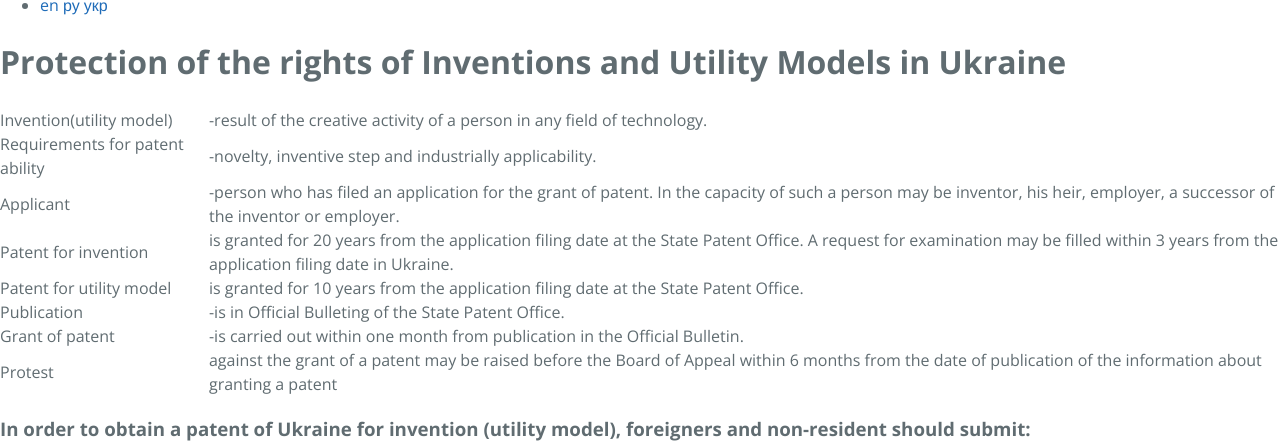
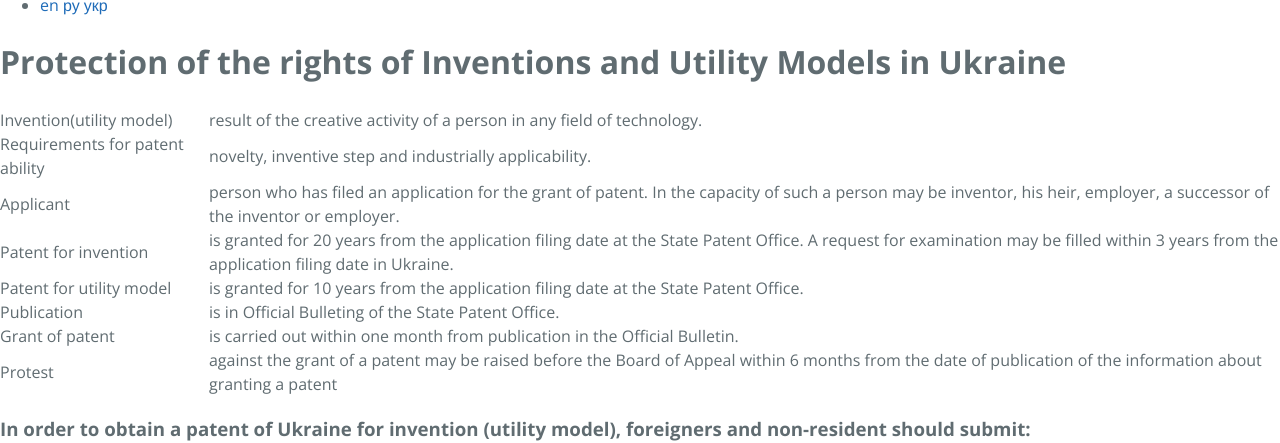
Before and after one commit to Mindshine/patent, a Jekyll site: the page built from _posts/en/pages/2000-01-01-inventions.html, in a window 1280 px wide. Shown: the part 167-610 px from the top of the page. Built offline with Jekyll 4.4.1, drawn with Linux system fonts in a browser that asks for light colours; Markdown is read by kramdown in place of the engine named in the settings.

```diff
--- a/_posts/en/pages/2000-01-01-inventions.html
+++ b/_posts/en/pages/2000-01-01-inventions.html
@@ -8,13 +8,13 @@ categories:
 <h1>Protection of the rights of Inventions and Utility Models in Ukraine</h1>
 <table>
   <tr>
-    <td>Invention(utility model)</td><td>-result of the creative activity of a person in any field of technology.</td>
+    <td>Invention(utility model)</td><td>result of the creative activity of a person in any field of technology.</td>
   </tr>
   <tr>
-    <td>Requirements for patent ability</td><td>-novelty, inventive step and industrially applicability.</td>
+    <td>Requirements for patent ability</td><td>novelty, inventive step and industrially applicability.</td>
   </tr>
   <tr>
-    <td>Applicant</td><td>-person who has filed an application for the grant of patent. In the capacity of such a person may be inventor, his heir, employer, a successor of the inventor or employer.</td>
+    <td>Applicant</td><td>person who has filed an application for the grant of patent. In the capacity of such a person may be inventor, his heir, employer, a successor of the inventor or employer.</td>
   </tr>
   <tr>
     <td>Patent for invention</td><td>is granted for 20 years from the application filing date at the State Patent Office. A request for examination may be filled within 3 years from the application filing date in Ukraine.</td>
@@ -23,10 +23,10 @@ categories:
     <td>Patent for utility model</td><td>is granted for 10 years from the application filing date at the State Patent Office.</td>
   </tr>
   <tr>
-    <td>Publication</td><td>-is in Official Bulleting of the State Patent Office.</td>
+    <td>Publication</td><td>is in Official Bulleting of the State Patent Office.</td>
   </tr>
   <tr>
-    <td>Grant of patent</td><td>-is carried out within one month from publication in the Official Bulletin.</td>
+    <td>Grant of patent</td><td>is carried out within one month from publication in the Official Bulletin.</td>
   </tr>
   <tr>
     <td>Protest</td><td>against the grant of a patent may be raised before the Board of Appeal within 6 months from the date of publication of the information about granting a patent</td>
```
